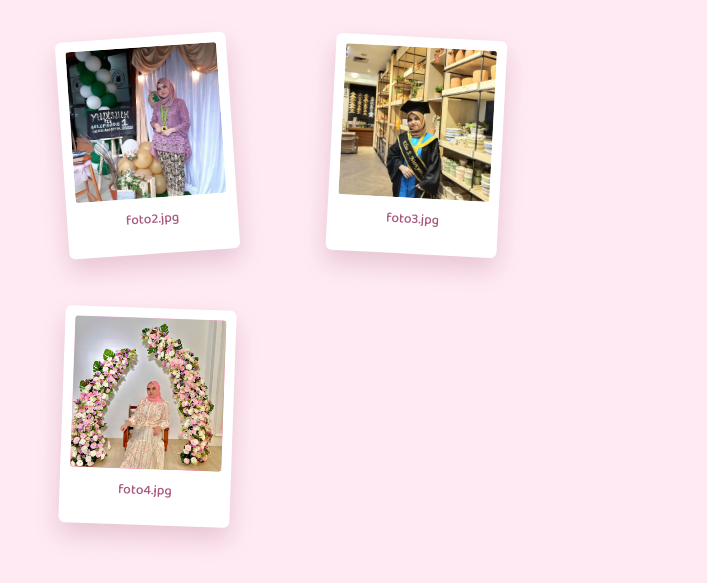
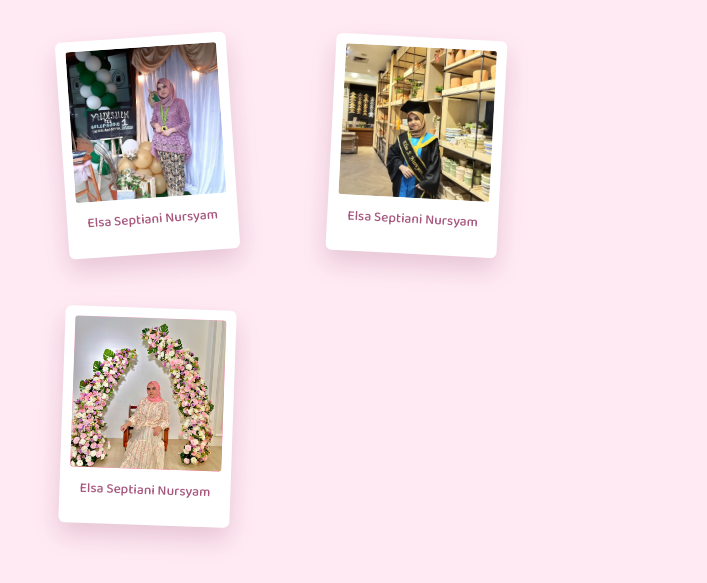
Before and after one commit to paulusfransiscus/Happy-Birthday, a plain HTML site: page ucapan.html in a window 1280 px wide. Shown: the part 770-1353 px from the top of the page, without its empty margins (358-1065 px from the left). Drawn offline with Linux system fonts and the light colour scheme.

Commit message:
ucapan.html

```diff
--- a/ucapan.html
+++ b/ucapan.html
@@ -139,7 +139,7 @@ h1 { font-family: 'Baloo 2', sans-serif; }
              onerror="this.style.display='none'; this.nextElementSibling.style.display='flex';">
         <span class="placeholder-icon" style="display:none;">🖼️</span>
       </div>
-      <figcaption>foto2.jpg</figcaption>
+      <figcaption>Elsa Septiani Nursyam</figcaption>
     </figure>
     <figure class="polaroid">
       <div class="frame">
@@ -147,7 +147,7 @@ h1 { font-family: 'Baloo 2', sans-serif; }
              onerror="this.style.display='none'; this.nextElementSibling.style.display='flex';">
         <span class="placeholder-icon" style="display:none;">🖼️</span>
       </div>
-      <figcaption>foto3.jpg</figcaption>
+      <figcaption>Elsa Septiani Nursyam</figcaption>
     </figure>
     <figure class="polaroid">
       <div class="frame">
@@ -155,7 +155,7 @@ h1 { font-family: 'Baloo 2', sans-serif; }
              onerror="this.style.display='none'; this.nextElementSibling.style.display='flex';">
         <span class="placeholder-icon" style="display:none;">🖼️</span>
       </div>
-      <figcaption>foto4.jpg</figcaption>
+      <figcaption>Elsa Septiani Nursyam</figcaption>
     </figure>
   </div>
 </main>
```
